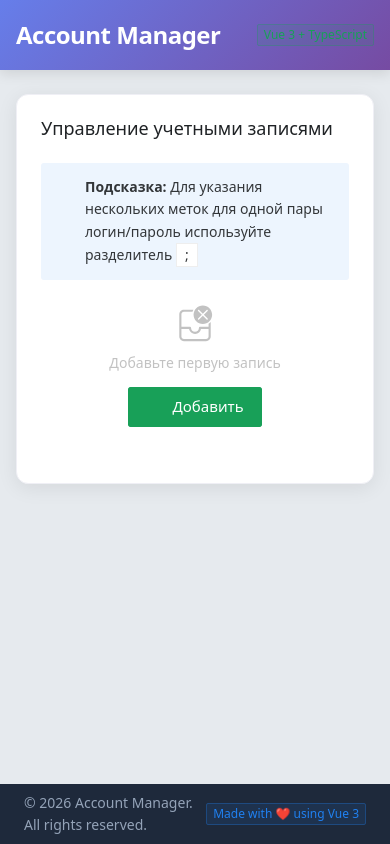
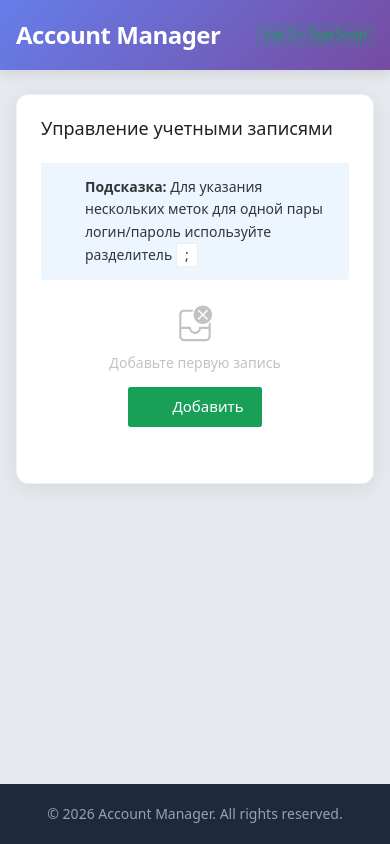
Before and after one commit to tsaminsk/saasoft-test, a Vue app: page /form in a window 390 px wide. Built offline with nearby package versions, Linux system fonts and the light colour scheme; some icons are missing.

Commit message:
feat: add composables window size and add adaptive to table and footer

```diff
--- a/src/components/AccountForm.vue
+++ b/src/components/AccountForm.vue
@@ -4,6 +4,9 @@ import { TrashOutline } from "@vicons/ionicons5";
 import { useAccountsStore } from "@/stores/accounts";
 import { useMessage } from "naive-ui";
 import { AddCircleOutline } from "@vicons/ionicons5";
+import { useWindowSize } from "@/composables/useWindowSize";
+
+const { isMobile } = useWindowSize();
 
 const accountsStore = useAccountsStore();
 
@@ -22,16 +25,26 @@ const removeItem = (id: string) => {
     <n-grid
       v-if="accountsStore.data?.length"
       class="form-grid"
-      :x-gap="20"
+      :x-gap="isMobile ? 10 : 20"
       :y-gap="10"
-      :cols="5"
-      style="grid-template-columns: 1fr 20% 1fr 1fr 60px"
+      :cols="isMobile ? 3 : 5"
+      :style="{
+        'grid-template-columns': isMobile
+          ? '1fr 1fr 20px'
+          : '1fr 20% 1fr 1fr 60px',
+      }"
       item-responsive
       layout-shift-disabled
     >
       <n-gi>
         <div class="form-grid__title">Метки</div>
       </n-gi>
+      <template v-if="isMobile">
+        <n-gi :span="2">
+          <div class="form-grid__title">Тип записи / Логин / Пароль</div>
+        </n-gi>
+      </template>
+      <template v-else>
         <n-gi>
           <div class="form-grid__title">Тип записи</div>
         </n-gi>
@@ -41,6 +54,7 @@ const removeItem = (id: string) => {
         <n-gi :span="2">
           <div class="form-grid__title">Пароль</div>
         </n-gi>
+      </template>
       <template v-for="item in accountsStore.data" :key="item.id">
         <n-gi>
           <div class="form-grid__ceil">
@@ -56,6 +70,28 @@ const removeItem = (id: string) => {
             />
           </div>
         </n-gi>
+        <template v-if="isMobile">
+          <n-gi>
+            <div class="form-grid__ceil">
+              <n-select v-model:value="item.type" :options="typeOptions" />
+              <n-input
+                v-model:value="item.login"
+                type="text"
+                placeholder="Логин"
+              />
+              <n-input
+                v-if="item.type === AccountType.locale"
+                v-model:value="item.password"
+                type="password"
+                placeholder="Пароль"
+                show-password-on="mousedown"
+                :minlength="8"
+                :max-length="48"
+              />
+            </div>
+          </n-gi>
+        </template>
+        <template v-else>
           <n-gi>
             <div class="form-grid__ceil">
               <n-select v-model:value="item.type" :options="typeOptions" />
@@ -82,6 +118,7 @@ const removeItem = (id: string) => {
               />
             </div>
           </n-gi>
+        </template>
         <n-gi>
           <div class="form-grid__ceil form-grid__ceil--actions">
             <n-popconfirm
@@ -130,4 +167,12 @@ const removeItem = (id: string) => {
 .form-grid__action-icon {
   width: 20px;
 }
+
+@media (width < 768px) {
+  .form-grid__ceil {
+    display: flex;
+    flex-direction: column;
+    gap: 10px;
+  }
+}
 </style>
--- a/src/components/layout/Footer.vue
+++ b/src/components/layout/Footer.vue
@@ -1,16 +1,19 @@
 <script setup lang="ts">
 import { computed } from 'vue'
+import { useWindowSize } from "@/composables/useWindowSize";
+
+const { isMobile } = useWindowSize();
 
 const currentYear = computed(() => new Date().getFullYear())
 </script>
 
 <template>
   <footer class="footer">
-    <div class="footer-content container">
+    <div class="footer-content container" :class="{ 'footer-content--center': isMobile}">
       <div class="footer-left">
         <p>© {{ currentYear }} Account Manager. All rights reserved.</p>
       </div>
-      <div class="footer-links">
+      <div v-if="!isMobile" class="footer-links">
         <n-tag type="info" size="small">
           Made with ❤️ using Vue 3
         </n-tag>
@@ -36,6 +39,10 @@ const currentYear = computed(() => new Date().getFullYear())
   height: 100%;
 }
 
+.footer-content--center {
+  justify-content: center;
+}
+
 .footer-left p {
   margin: 0;
   font-size: 14px;
--- /dev/null
+++ b/src/composables/useWindowSize.ts
@@ -0,0 +1,23 @@
+import { ref, computed, onMounted, onUnmounted } from "vue";
+
+export function useWindowSize() {
+  const width = ref(window.innerWidth);
+  const height = ref(window.innerHeight);
+
+  const handleResize = () => {
+    width.value = window.innerWidth;
+    height.value = window.innerHeight;
+  };
+
+  onMounted(() => {
+    window.addEventListener("resize", handleResize);
+  });
+
+  onUnmounted(() => {
+    window.removeEventListener("resize", handleResize);
+  });
+
+  const isMobile = computed(() => width.value <= 768)
+
+  return { width, height, isMobile };
+}
```
Lines whose indentation alone changed are shown as unchanged.
